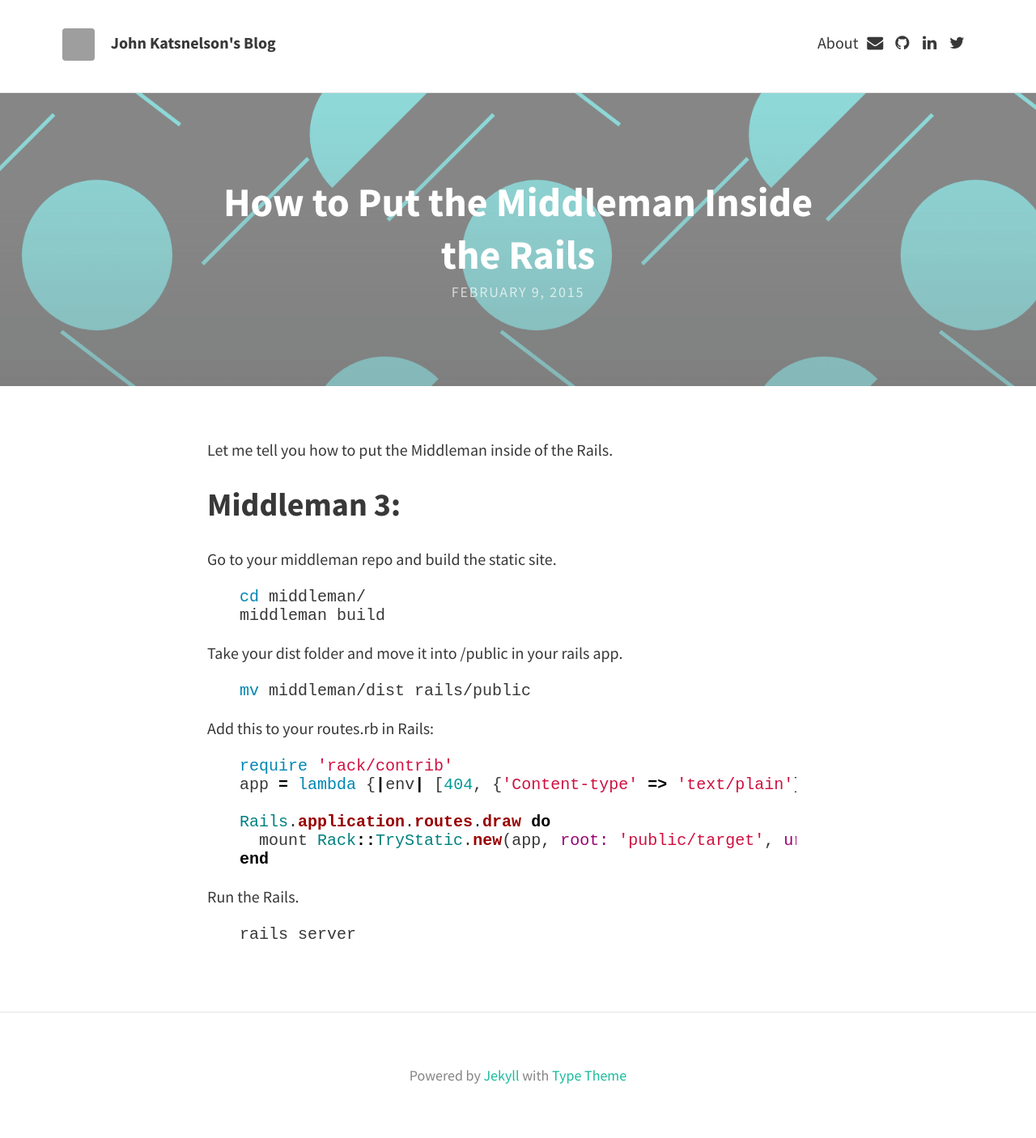
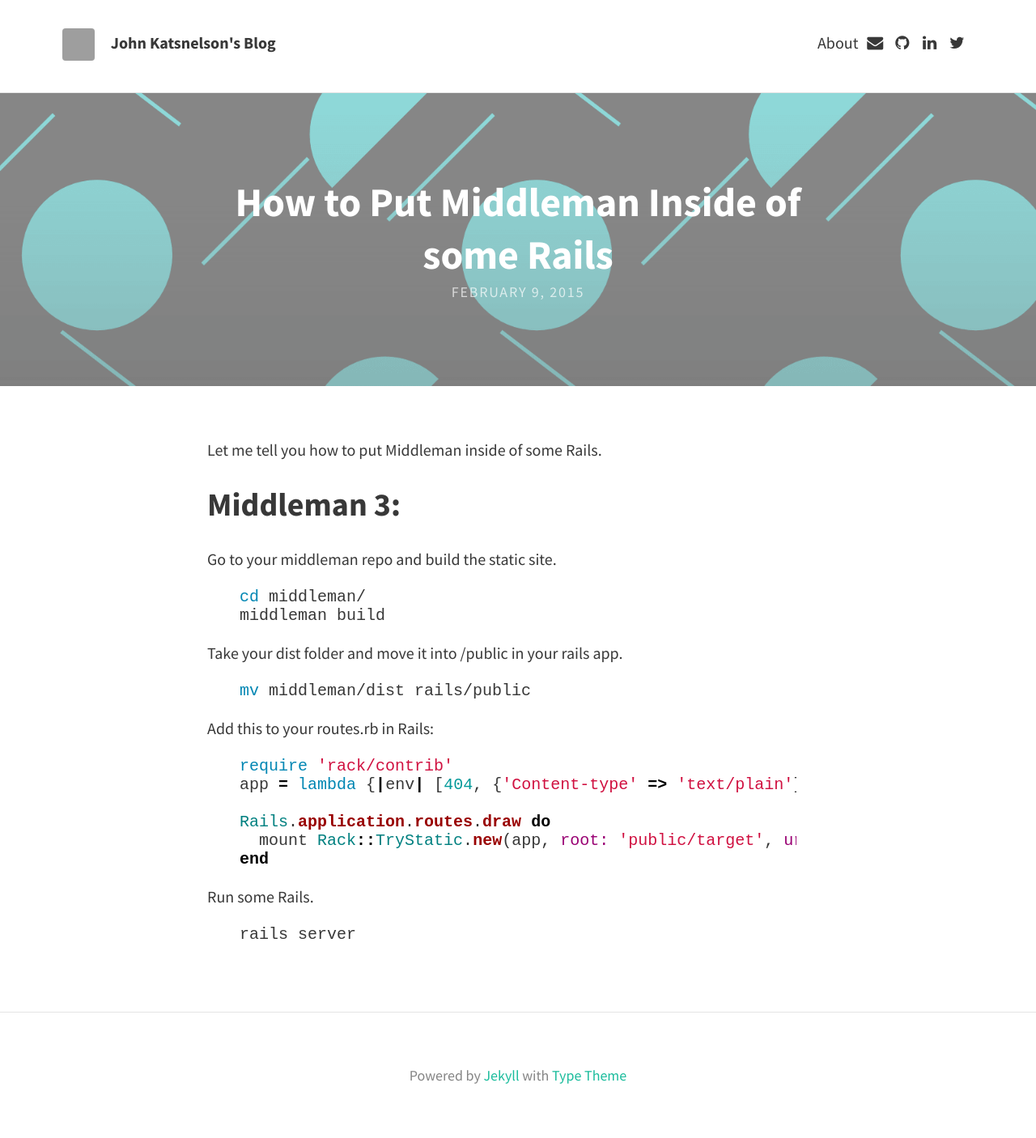
Before and after one commit to jkatsnelson/jkatsnelson.github.io, a Jekyll site: the page built from _posts/2015-02-09-put-the-middleman-inside-the-rails.md, in a window 1280 px wide. Shown: the whole page at 81% size. Built offline with Jekyll 4.4.1, drawn with Linux system fonts in a browser that asks for light colours; nearby versions of some CDN libraries; comment, search, counter and statistics services are not loaded; grey boxes are pictures that could not be loaded.

Commit message:
run some rails

```diff
--- a/_posts/2015-02-09-put-the-middleman-inside-the-rails.md
+++ b/_posts/2015-02-09-put-the-middleman-inside-the-rails.md
@@ -1,10 +1,10 @@
 ---
 layout: post
-title: How to Put the Middleman Inside the Rails
+title: How to Put Middleman Inside of some Rails
 feature-img: "img/sample_feature_img.png"
 ---
 
-Let me tell you how to put the Middleman inside of the Rails.
+Let me tell you how to put Middleman inside of some Rails.
 
 ##Middleman 3:
 
@@ -34,7 +34,7 @@ end
 
 {% endhighlight %}
 
-Run the Rails.
+Run some Rails.
 
 {% highlight bash %}
 rails server
```
